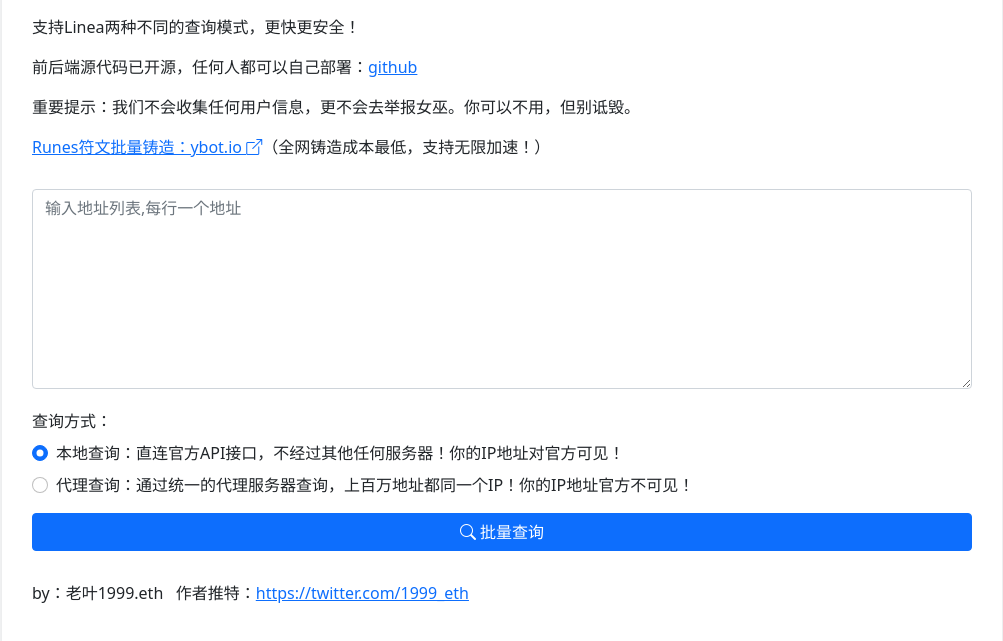
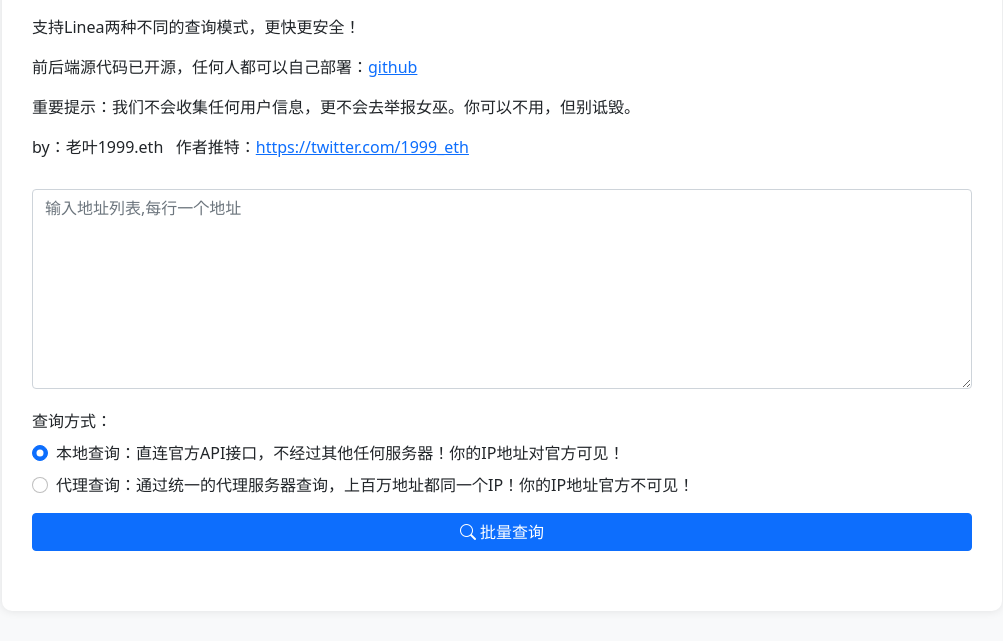
Before and after one commit to lyen1688/linea_bot, a website: page index.html in a window 1280 px wide. Shown: the part 133-774 px from the top of the page, without its empty margins (138-1141 px from the left). Drawn offline with nearby package versions, Linux system fonts and the light colour scheme; a script that the page names is missing.

Commit message:
Update index.html

```diff
--- a/index.html
+++ b/index.html
@@ -26,7 +26,9 @@
       <p>支持Linea两种不同的查询模式，更快更安全！</p>
       <p>前后端源代码已开源，任何人都可以自己部署：<a href="https://github.com/lyen1688/linea_bot/" target="_blank">github</a></p>
       <p>重要提示：我们不会收集任何用户信息，更不会去举报女巫。你可以不用，但别诋毁。</p>
-      <p><a href="https://ybot.io" target="_blank">Runes符文批量铸造：ybot.io&nbsp;<i class="bi bi-box-arrow-up-right"></i></a>（全网铸造成本最低，支持无限加速！）</p>
+      <p class="author-info">
+        by：老叶1999.eth &nbsp;&nbsp;作者推特：<a href="https://twitter.com/1999_eth" target="_blank">https://twitter.com/1999_eth</a>
+      </p>
     </div>
 
     <div class="mb-3">
@@ -56,9 +58,6 @@
     </div>
 
     <div id="result"></div>
-    <p class="author-info">
-      by：老叶1999.eth &nbsp;&nbsp;作者推特：<a href="https://twitter.com/1999_eth" target="_blank">https://twitter.com/1999_eth</a>
-    </p>
   </div>
 
   <script src="https://cdn.jsdelivr.net/npm/bootstrap@5.0.0/dist/js/bootstrap.bundle.min.js"></script>
```
